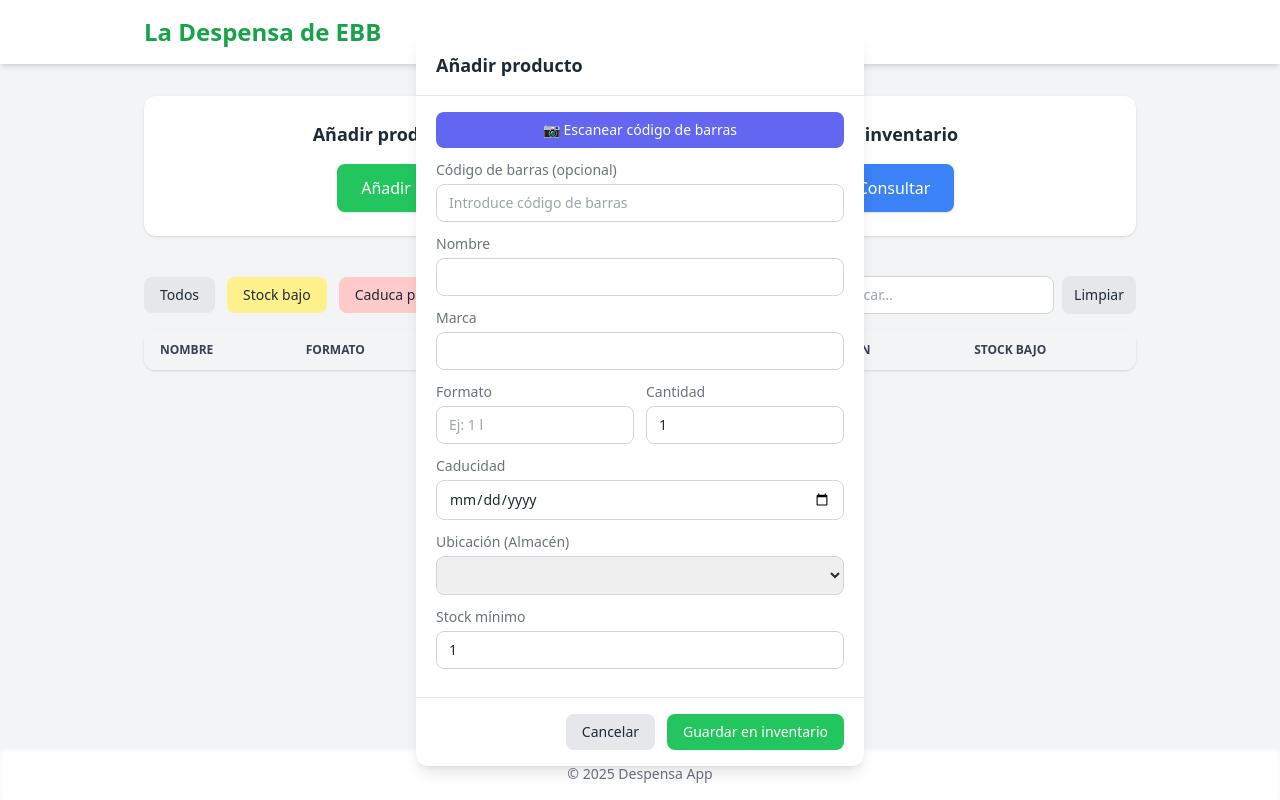
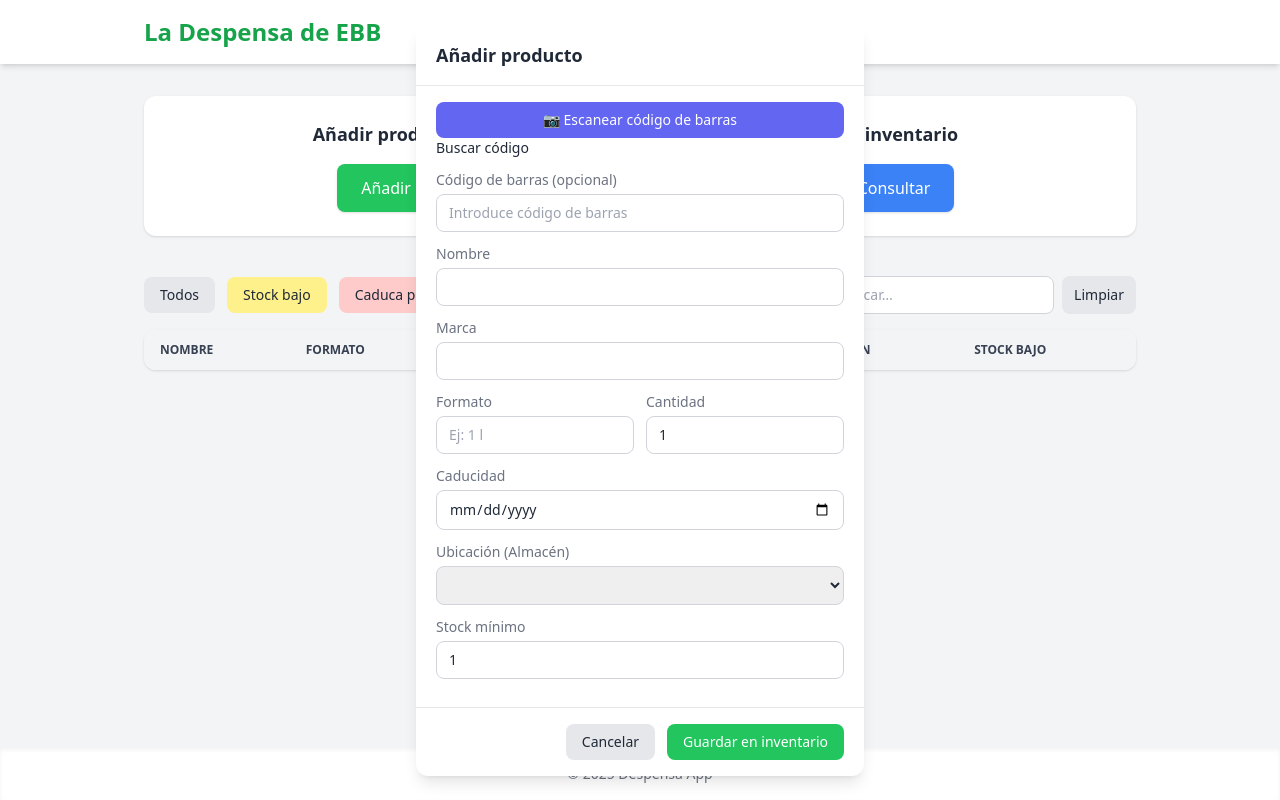
Before and after one commit to AlvaroRodenas/Despensa, a plain HTML site: page index.html in a window 1280 px wide. Both pictures are taken after a click on the button "Añadir". Drawn offline with nearby package versions, Linux system fonts and the light colour scheme; no server answers.

Commit message:
Update index.html

```diff
--- a/index.html
+++ b/index.html
@@ -100,6 +100,9 @@
       <div>
         <button id="btn-scan-barcode" class="w-full bg-indigo-500 text-white px-4 py-2 rounded-lg">
           📷 Escanear código de barras
+        </button>
+        <button id="btn-fetch-barcode" type="button" class="btn btn-secondary">
+          Buscar código
         </button>
       </div>
 
```
